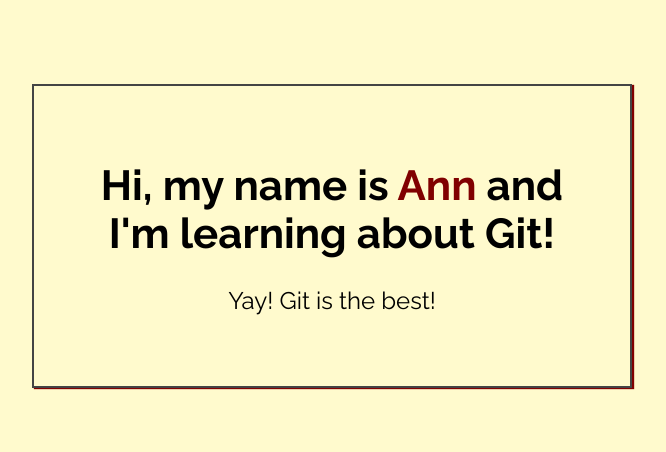
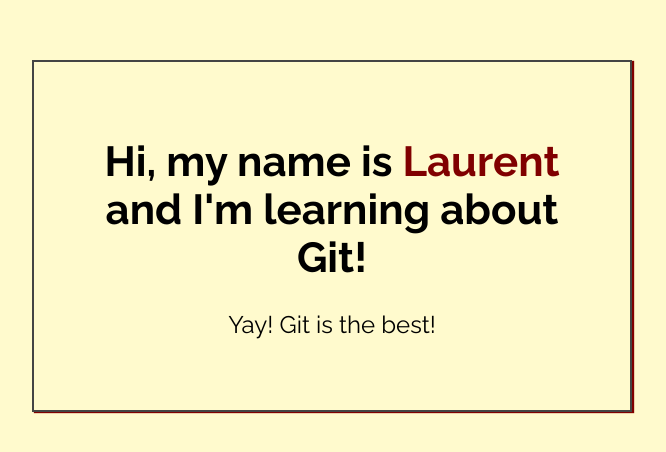
Before and after one commit to lgsp/my-first-repo, a plain HTML site: page index.html in a window 1280 px wide. Shown: the part 164-616 px from the top of the page, without its empty margins (308-974 px from the left). Drawn offline with Linux system fonts and the light colour scheme.

Commit message:
Added name to index.html

```diff
--- a/index.html
+++ b/index.html
@@ -14,7 +14,7 @@
 <body>
 
     <div class="greeting">
-        <h1>Hi, my name is <span class="highlight">Ann</span> and I'm learning about Git! </h1>
+        <h1>Hi, my name is <span class="highlight">Laurent</span> and I'm learning about Git! </h1>
 
         <p>Yay! Git is the best!</p>
     </div>
```
